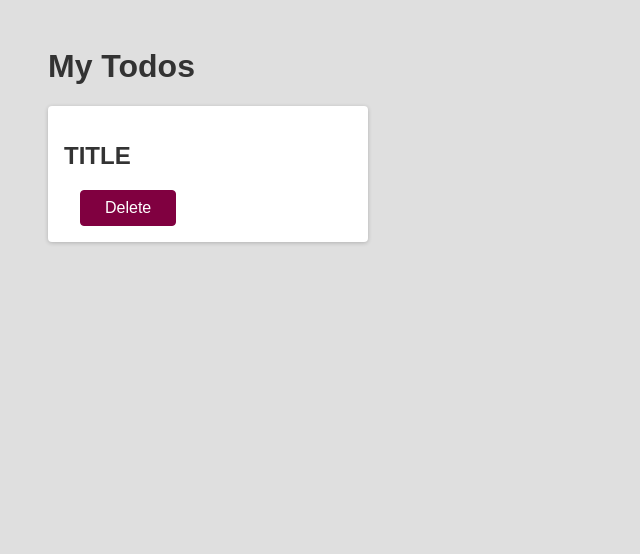
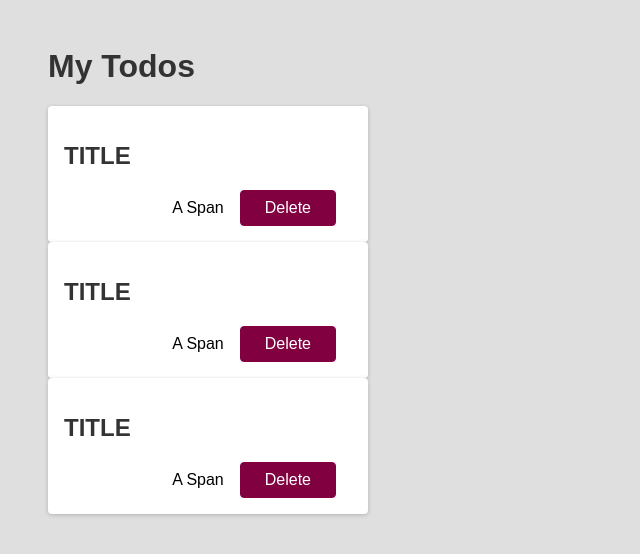
Before and after one commit to Andsou/react-udemy-demo-project, a React (Create React App) app in the folder react-course/: page / in a window 1280 px wide. Shown: the top 554 px of the page, without its empty margins (0-640 px from the left). Built offline with nearby package versions, Linux system fonts and the light colour scheme.

Commit message:
Added a Todo function to simplify the code

```diff
--- a/react-course/src/App.js
+++ b/react-course/src/App.js
@@ -1,13 +1,12 @@
+import Todo from "./todo";
+
 function App() {
   return (
     <div>
       <h1>My Todos</h1>
-      <div className="card">
-        <h2>TITLE</h2>
-        <div>
-          <button className="btn">Delete</button>
-        </div>
-      </div>
+      <Todo />
+      <Todo />
+      <Todo />
     </div>
   );
 }
--- a/react-course/src/todo.js
+++ b/react-course/src/todo.js
@@ -0,0 +1,13 @@
+function Todo() {
+  return (
+    <div className="card">
+      <h2>TITLE</h2>
+      <div className="actions">
+        <span>A Span</span>
+        <button className="btn">Delete</button>
+      </div>
+    </div>
+  );
+}
+
+export default Todo;
```
